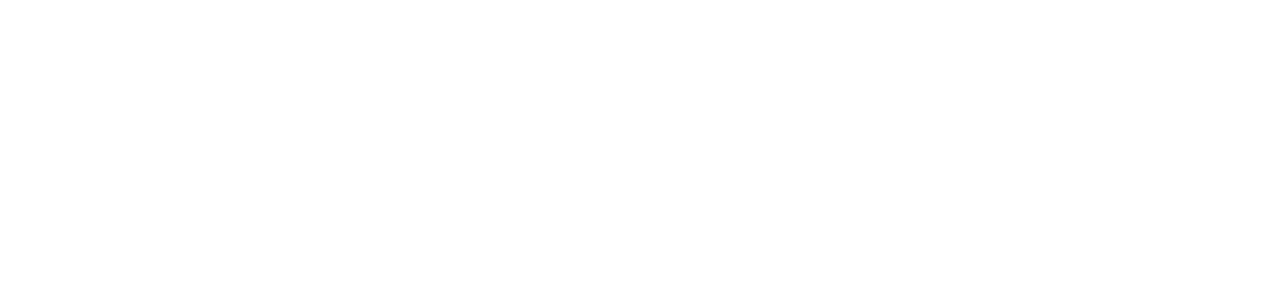
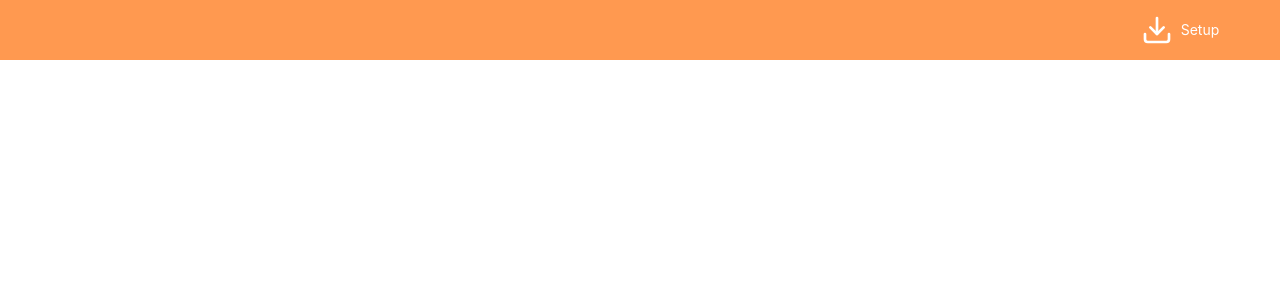
Before and after one commit to ShubhamRaut280/electron-scrapper, a React (Vite) app: page / in a window 1280 px wide. Shown: the top 300 px of the page. Built offline with nearby package versions, Linux system fonts and the light colour scheme.

Commit message:
basic routing to setup page

```diff
--- a/package.json
+++ b/package.json
@@ -15,8 +15,11 @@
   },
   "dependencies": {
     "adm-zip": "^0.5.16",
+    "axios": "^1.7.9",
     "react": "^18.3.1",
-    "react-dom": "^18.3.1"
+    "react-dom": "^18.3.1",
+    "react-icons": "^5.4.0",
+    "react-router-dom": "^7.1.1"
   },
   "devDependencies": {
     "@eslint/js": "^9.17.0",
--- a/src/App.jsx
+++ b/src/App.jsx
@@ -1,13 +1,25 @@
-import { useState } from 'react'
+import { useState } from 'react';
 import './styles/tailwind.css';
-
+import { BrowserRouter as Router, Routes, Route } from 'react-router-dom';
+import Dashboard from './components/Pages/Dashboard';
+import Setup from './components/Pages/Setup';
+import Header from './components/Header';
 
 function App() {
+  const handleDownload = () => {
+
+  };
 
   return (
-    <div className="bg-white h-screen w-screen">
+    <div className='bg-white h-screen w-screen'>
+      <Router>
+        <Routes>
+          <Route path="/" element={<Dashboard />} />
+          <Route path="/setup" element={<Setup />} />
+        </Routes>
+      </Router>
     </div>
-  )
+  );
 }
 
-export default App
+export default App;
--- /dev/null
+++ b/src/components/Header.jsx
@@ -0,0 +1,20 @@
+import React from 'react';
+import { FiDownload } from 'react-icons/fi';
+import '../styles/tailwind.css'
+
+function Header({ handleDownload }) {
+  return (
+    <div className="flex justify-end items-center bg-[#ff9950] h-[60px] w-screen">
+      <div
+        className="flex justify-center items-center h-full w-[200px] cursor-pointer transition-all duration-300 ease-in-out transform hover:scale-105 hover:bg-[#e78f3d] active:bg-[#d07a2a] focus:outline-none focus:ring-2 focus:ring-[#ff9950] focus:ring-offset-2"
+        onClick={handleDownload}
+      >
+        <FiDownload className="h-8 w-auto text-white" />
+         <span className="ml-2 text-white text-sm">Setup</span>
+
+      </div>
+    </div>
+  );
+}
+
+export default Header;
--- /dev/null
+++ b/src/components/Pages/Dashboard.jsx
@@ -0,0 +1,24 @@
+// src/pages/HomePage.js
+import React from 'react';
+import { Link, Navigate, useNavigate } from 'react-router-dom';
+import '../../styles/tailwind.css';
+import Header from '../Header';
+
+
+function Dashboard() {
+
+  const navigate = useNavigate();
+
+  const handleDownload = () => {
+    navigate('/setup');
+  }
+
+  return (
+    <div className="bg-white h-[100%] w-[100%]">
+      <Header handleDownload={handleDownload} />
+
+     </div>
+  );
+}
+
+export default Dashboard;
--- /dev/null
+++ b/src/components/Pages/Setup.jsx
@@ -0,0 +1,17 @@
+// src/pages/AboutPage.js
+import React from 'react';
+import { Link } from 'react-router-dom';
+
+function Setup() {
+  return (
+    <div className="w-screen h-screen flex justify-center items-center">
+      <div className="bg-green-200 p-8 rounded-lg shadow-lg text-center">
+        <h2 className="text-3xl font-bold mb-4">About Page</h2>
+        <p className="mb-4">This is the About Page of the app.</p>
+        <Link to="/" className="text-blue-600 hover:underline">Back to Home Page</Link>
+      </div>
+    </div>
+  );
+}
+
+export default Setup;
```
Also changed, not shown: 1 other file (tests, documents, lock files or other folders).
